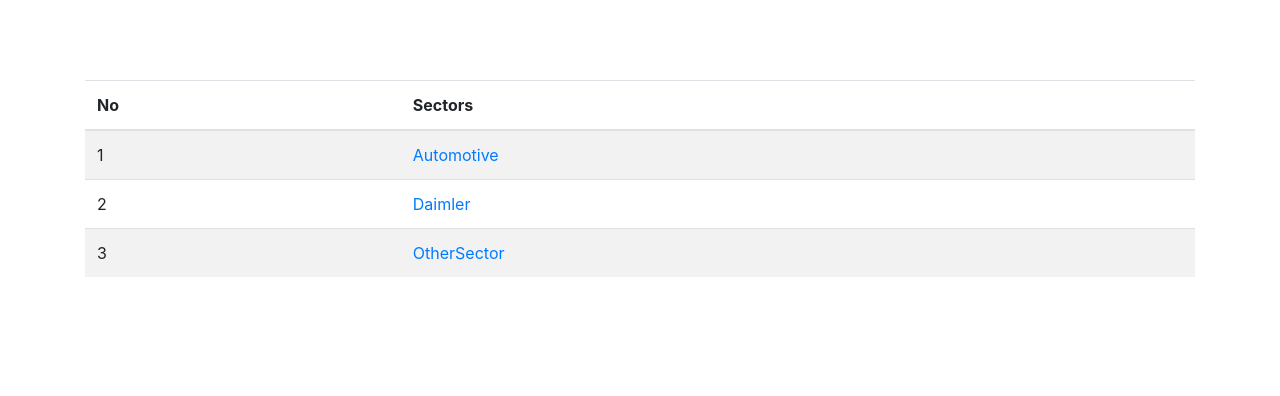
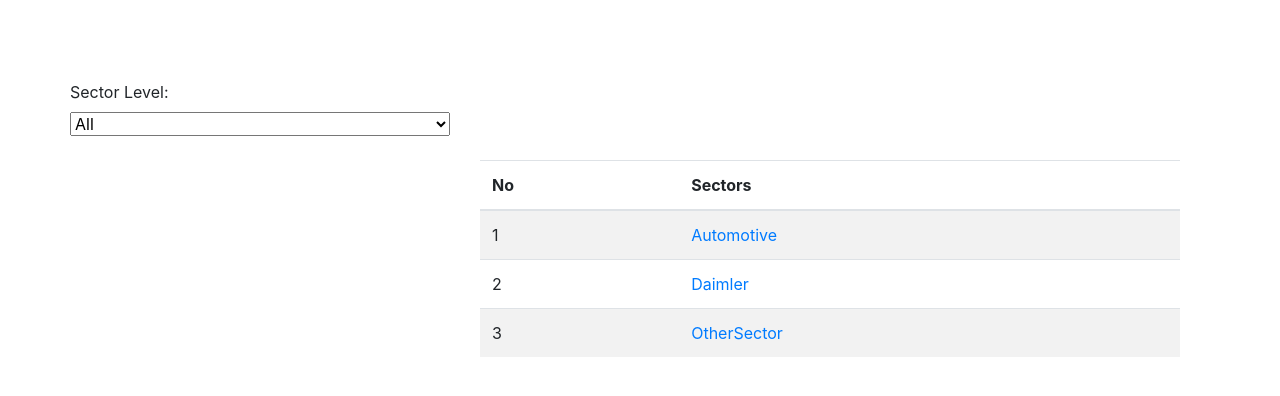
Before and after one commit to senior-dev-1019/sector_model_admin, a Django app: page /sector_app/orgdashboard in a window 1280 px wide. Shown: the top 396 px of the page. Run offline with Django 3.2, Linux system fonts and the light colour scheme; data comes from the database, SQL or seed files in the repository; some libraries are stand-ins or nearby versions.

Commit message:
add the sector level

```diff
--- a/sector_app/templates/orgdashboard.html
+++ b/sector_app/templates/orgdashboard.html
@@ -12,6 +12,20 @@
 	<center>
 		<div class="container">
 			<div class="row" style="margin-top: 10vh;">
+			    <div class="col-md-4" style="text-align: left;">
+			    	<div class="row">
+				    	<label for="select_org">Sector Level: </label>
+				    	<select style="width: 100%;" name="secotor_org" id="select_org">
+				    		<option value="all">All</option>
+				    		<option value="org_name_1">level1</option>
+				    		<option value="org_name_2">levle2</option>
+				    		<option value="org_name_2">levle3</option>
+				    		<option value="org_name_2">levle4</option>
+				    		<option value="org_name_2">levle5</option>
+				    	</select>
+					</div>
+			    </div>
+			<div class="col-md-8" style="margin-top: 10vh;">
 			    <div class="col-md-12">
 			        <table class="table table-striped table-hover">
 				        <thead>
```
